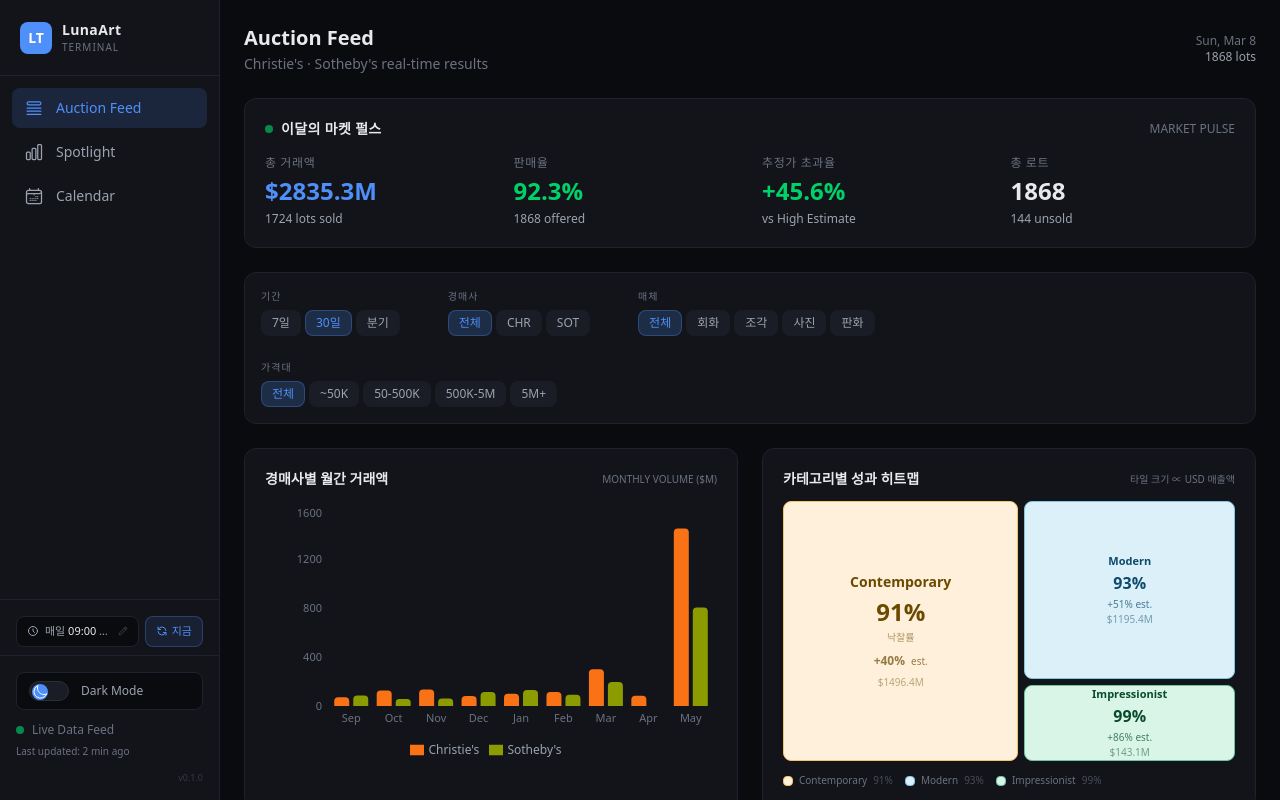
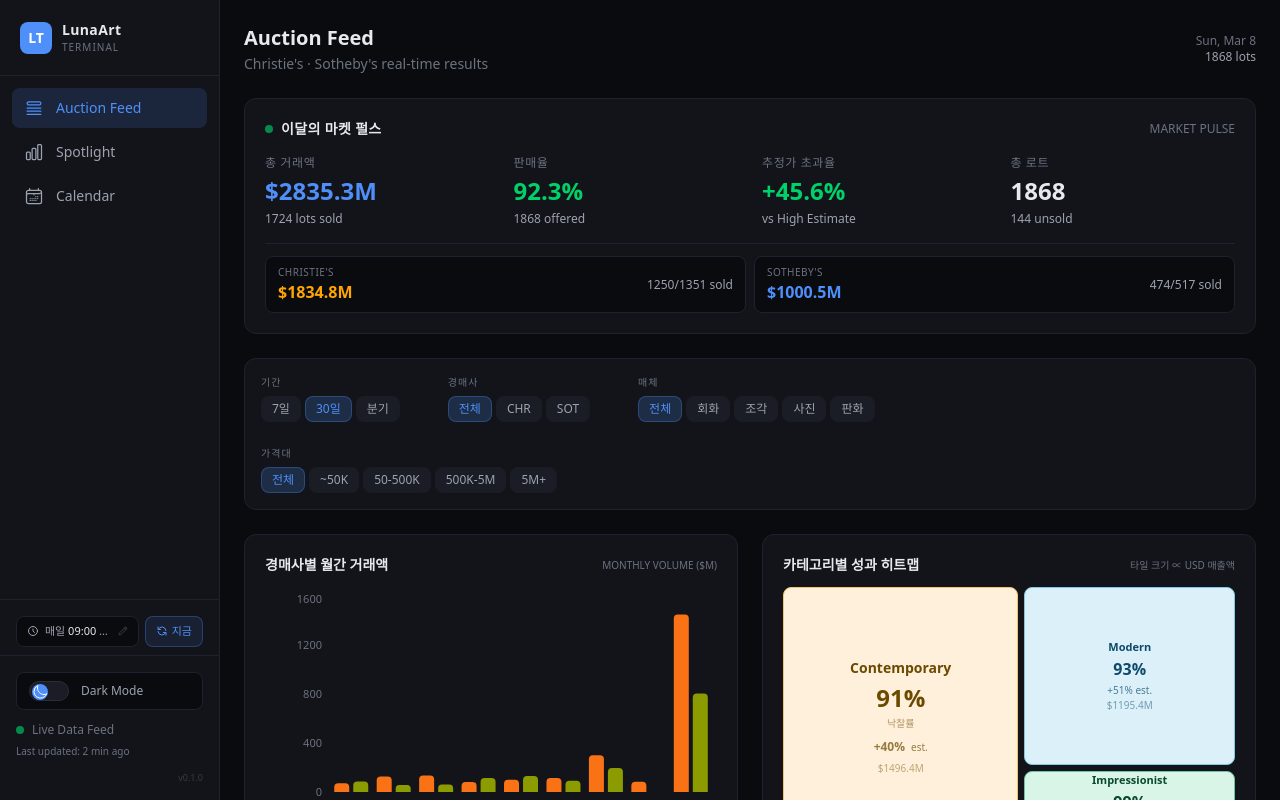
Before and after one commit to lunadad/lunaart-terminal, a Next.js app: page / in a window 1280 px wide. Built offline with nearby package versions, Linux system fonts and the light colour scheme.

Commit message:
Show auction house breakdown on homepage

```diff
--- a/src/app/page.tsx
+++ b/src/app/page.tsx
@@ -1,7 +1,7 @@
 'use client';
 
 import { useState, useMemo } from 'react';
-import { allLots, getMarketPulse, getRisingArtists } from '@/lib/mock-data';
+import { allLots, auctionHouses, getMarketPulse, getRisingArtists } from '@/lib/mock-data';
 import { TimeFilter, MediumFilter, PriceRange } from '@/lib/types';
 import MarketPulseBar from '@/components/MarketPulseBar';
 import FilterBar from '@/components/FilterBar';
@@ -56,6 +56,18 @@ export default function AuctionFeedPage() {
   }, [timeFilter, mediumFilter, priceRange, auctionHouse]);
 
   const pulse = useMemo(() => getMarketPulse(filteredLots), [filteredLots]);
+  const houseBreakdown = useMemo(() => auctionHouses.map((house) => {
+    const houseLots = filteredLots.filter(l => l.auctionHouseId === house.id);
+    const housePulse = getMarketPulse(houseLots);
+
+    return {
+      id: house.id,
+      name: house.name,
+      totalVolume: housePulse.totalVolume,
+      soldLots: housePulse.soldLots,
+      totalLots: housePulse.totalLots,
+    };
+  }), [filteredLots]);
   const risingArtists = getRisingArtists();
 
   return (
@@ -75,7 +87,7 @@ export default function AuctionFeedPage() {
       </div>
 
       {/* Market Pulse */}
-      <MarketPulseBar pulse={pulse} />
+      <MarketPulseBar pulse={pulse} houseBreakdown={houseBreakdown} />
 
       {/* Filters */}
       <FilterBar
--- a/src/components/MarketPulseBar.tsx
+++ b/src/components/MarketPulseBar.tsx
@@ -5,9 +5,21 @@ import { formatCurrency } from '@/lib/mock-data';
 
 interface Props {
   pulse: MarketPulse;
+  houseBreakdown?: {
+    id: string;
+    name: string;
+    totalVolume: number;
+    soldLots: number;
+    totalLots: number;
+  }[];
 }
 
-export default function MarketPulseBar({ pulse }: Props) {
+const HOUSE_COLORS: Record<string, string> = {
+  christies: 'text-orange',
+  sothebys: 'text-accent',
+};
+
+export default function MarketPulseBar({ pulse, houseBreakdown = [] }: Props) {
   const metrics = [
     {
       label: '총 거래액',
@@ -51,6 +63,23 @@ export default function MarketPulseBar({ pulse }: Props) {
           </div>
         ))}
       </div>
+      {houseBreakdown.length > 0 && (
+        <div className="mt-4 pt-3 border-t border-border grid grid-cols-1 sm:grid-cols-2 gap-2">
+          {houseBreakdown.map((house) => (
+            <div key={house.id} className="flex items-center justify-between gap-3 rounded-lg bg-background border border-border px-3 py-2 min-w-0">
+              <div className="min-w-0">
+                <p className="text-[10px] text-muted uppercase tracking-wider truncate">{house.name}</p>
+                <p className={`text-sm md:text-base font-bold font-mono ${HOUSE_COLORS[house.id] || 'text-foreground'}`}>
+                  ${formatCurrency(house.totalVolume)}
+                </p>
+              </div>
+              <p className="text-[10px] md:text-xs text-text-secondary font-mono shrink-0">
+                {house.soldLots}/{house.totalLots} sold
+              </p>
+            </div>
+          ))}
+        </div>
+      )}
     </div>
   );
 }
```
